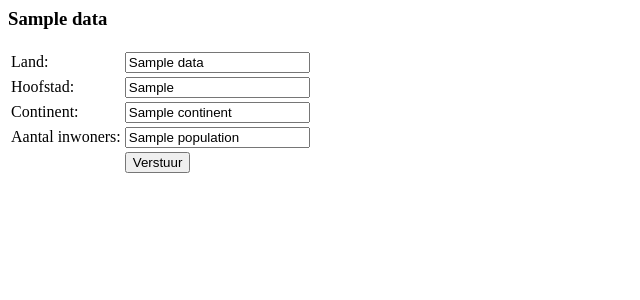
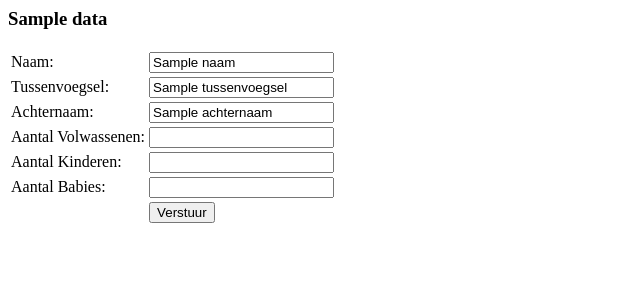
Before and after one commit to NBSKATE/VoedselbankMaaskantjeSD, a PHP site: template app/views/klanten/update.php in a window 1280 px wide. Shown: the top 300 px of the page, without its empty margins (0-640 px from the left). Run offline with PHP 8.4, Linux system fonts and the light colour scheme; the template is opened without the code that fills it: most values are stand-ins (such as "Sample title", 1, 10 or a date in 2020); some libraries are stand-ins or nearby versions.

Commit message:
update and create redirect but don't work.

```diff
--- a/app/controllers/Klanten.php
+++ b/app/controllers/Klanten.php
@@ -41,6 +41,7 @@
                         <td>
                             <a href='" . URLROOT . "/klanten/delete/$items->Id'>delete</a>
                         </td>
+
                       </tr>";
         }
 
--- a/app/views/klanten/create.php
+++ b/app/views/klanten/create.php
@@ -17,13 +17,13 @@
             </tr>
             <tr>
                 <td>Volwassenen:</td>
-                <td><input type="text" name="Volwassenen" id="Volwassenen"></td>
+                <td><input type="number" name="Volwassenen" id="Volwassenen"></td>
             </tr>
             <td>Kinderen:</td>
-            <td><input type="text" name="Kinderen" id="Kinderen"></td>
+            <td><input type="number" name="Kinderen" id="Kinderen"></td>
             </tr>
             <td>Babies:</td>
-            <td><input type="text" name="Babies" id="Babies"></td>
+            <td><input type="number" name="Babies" id="Babies"></td>
             </tr>
             <tr>
                 <td><input type="submit" name="submit" id="submit" value="Verstuur"></td>
--- a/app/views/klanten/index.php
+++ b/app/views/klanten/index.php
@@ -28,7 +28,7 @@
                         <tr>
                             <th>Id</th>
                             <th>Naam</th>
-                            <th>Tussenvoegsel</th>
+                            <th>Voegsel</th>
                             <th>Achternaam</th>
                             <th>Volwassenen</th>
                             <th>Kinderen</th>
@@ -40,6 +40,9 @@
                             <th>Toevoeging</th>
                             <th>Postcode</th>
                             <th>Plaats</th>
+                            <td>
+                                <a href="<?php echo URLROOT; ?>/klanten/create">create</a>
+                            </td>
                         </tr>
                     </thead>
                     </tbody>
--- a/app/views/klanten/update.php
+++ b/app/views/klanten/update.php
@@ -4,21 +4,30 @@
     <table>
         <tbody>
             <tr>
-                <td>Land:</td>
-                <td><input type="text" name="name" id="name" value="<?= $data['Name']; ?>"></td>
+                <td>Naam:</td>
+                <td><input type="text" name="Naam" id="Naam" value="<?= $data['Naam']; ?>"></td>
             </tr>
             <tr>
-                <td>Hoofstad:</td>
-                <td><input type="text" name="capitalCity" id="capitalCity" value="<?= $data['CapitalCity']; ?>"></td>
+                <td>Tussenvoegsel:</td>
+                <td><input type="text" name="Tussenvoegsel" id="Tussenvoegsel" value="<?= $data['Tussenvoegsel']; ?>"></td>
             </tr>
             <tr>
-                <td>Continent:</td>
-                <td><input type="text" name="continent" id="continent" value="<?= $data['Continent']; ?>"></td>
+                <td>Achternaam:</td>
+                <td><input type="text" name="Achternaam" id="Achternaam" value="<?= $data['Achternaam']; ?>"></td>
             </tr>
             <tr>
-                <td>Aantal inwoners:</td>
-                <td><input type="text" name="population" id="population" value="<?= $data['Population']; ?>"></td>
+                <td>Aantal Volwassenen:</td>
+                <td><input type="number" name="Volwassenen" id="Volwassenen" max="2" value="<?= $data['Volwassenen']; ?>"></td>
             </tr>
+            <tr>
+                <td>Aantal Kinderen:</td>
+                <td><input type="number" name="Kinderen" id="Kinderen" max="2" value="<?= $data['Kinderen']; ?>"></td>
+            </tr>
+            <tr>
+                <td>Aantal Babies:</td>
+                <td><input type="number" name="Babies" id="Babies" max="2" value="<?= $data['Babies']; ?>"></td>
+            </tr>
+
             <tr>
                 <td><input type="hidden" name="id" id="id" value="<?= $data['Id']; ?>"></td>
                 <td><input type="submit" name="submit" id="submit" value="Verstuur"></td>
```
Also changed, not shown: app/db/VoedselbankSql.sql (+13 -13 lines), app/models/Klant.php (+57 -29 lines).
